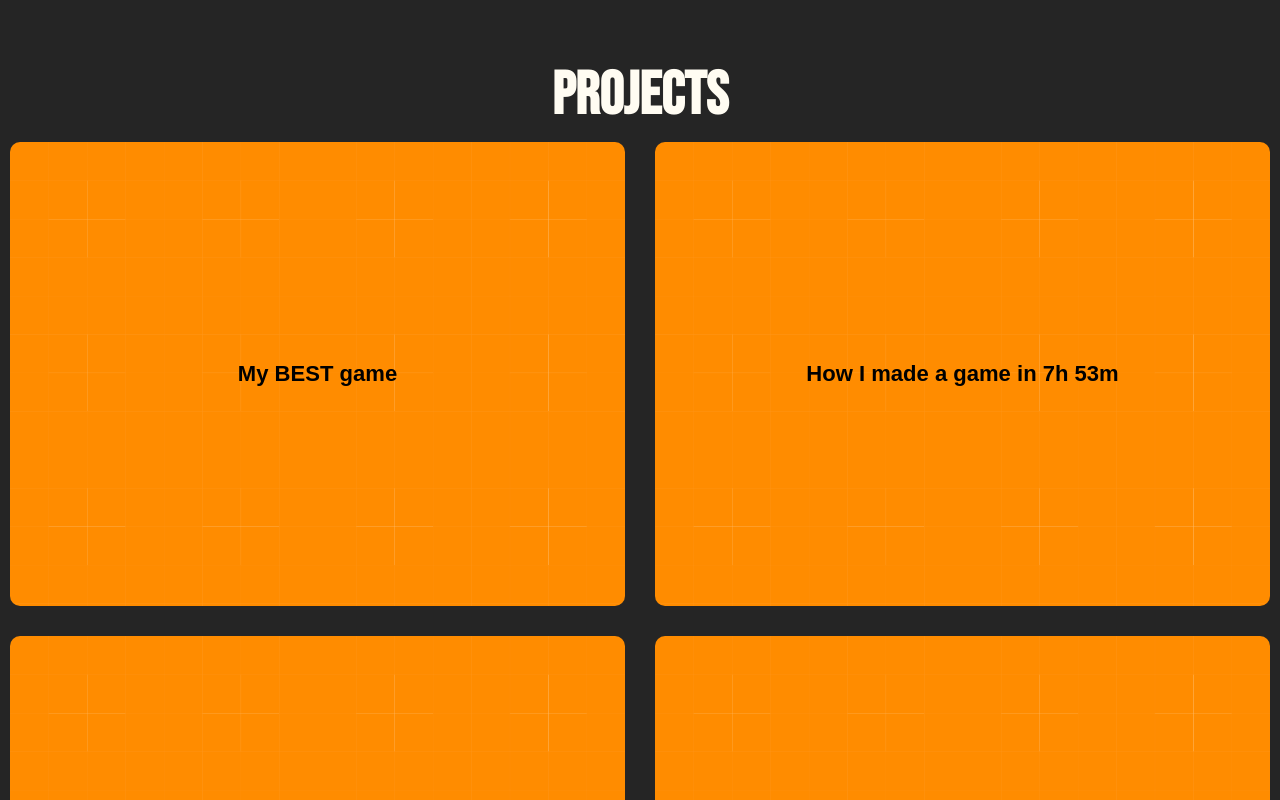
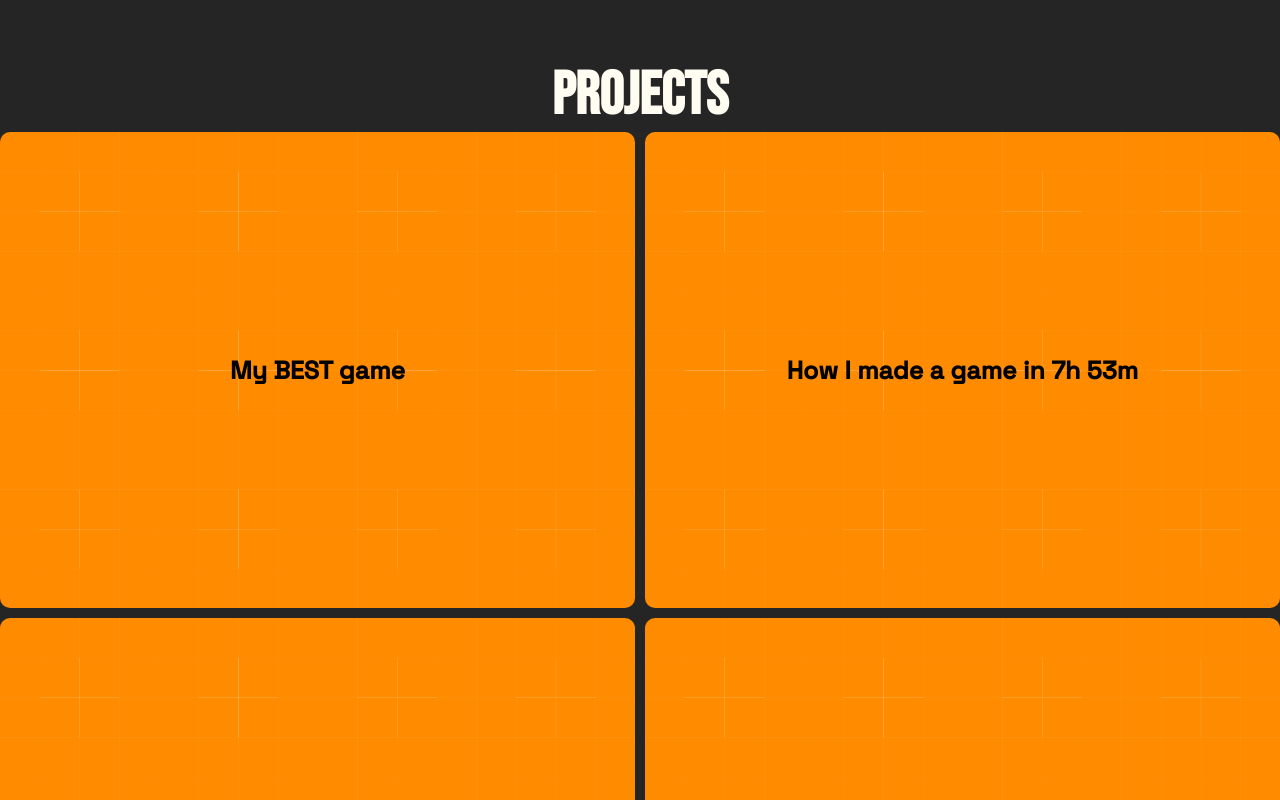
Before and after one commit to psikh286/psikh286.github.io, a React (Create React App) app: page /#/ in a window 1280 px wide. Shown: the part 900-1700 px from the top of the page. Built offline with nearby package versions, Linux system fonts and the light colour scheme.

Commit message:
[EDIT] project Card css;

```diff
--- a/src/components/project/projectCard.css
+++ b/src/components/project/projectCard.css
@@ -1,12 +1,13 @@
 
 .project__card {
-    height: auto;
     background-image: url(../../img/protoTexturesPng/Orange/texture_03.png);
     background-size: 50%;
 
     box-shadow: rgb(167, 75, 75);
     border-radius: 10px;
-    margin: 10px;
+
+    aspect-ratio: 4/3;
+    overflow: hidden;
 }
 
 .project__card-item {
@@ -14,35 +15,34 @@
     flex-direction: column;
     justify-content: center;
     align-items: center;
-    max-width: 800px;
-    padding: 5px;
+
+    padding: 3px;
+
     position: relative;
     user-select: none;
+    height: 100%;
 }
 
 .project__title {
     position: absolute;
     opacity: 1;
-    transition: opacity 1s ease;
+    transition: opacity 0.2s ease-in-out;
 
     padding: 2rem;
     text-align: center;
 
 
     word-break: break-word;
-    font-family: Arial;
-    font-size: clamp(1rem, 0.8187rem + 0.7005vw, 2.5rem);
+    font-family: 'Space Grotesk', sans-serif;
+    font-size: clamp(1rem, 1rem + 0.7005vw, 2.5rem);
     color: black;
 }
 
 
 .project__card-img {
-    width: 100%;
-    height: 80%;
-    object-fit: cover;
-    overflow: hidden;
+    height: 100%;
+
     border-radius: 10px;
-    box-shadow: 18px 18px 26px 6px rgba(34, 60, 80, 0.2);
     opacity: 0;
     transition: opacity 1s ease;
 }
@@ -59,7 +59,7 @@
     opacity: 0;
 }
 
-
+/*
 @media only screen and (min-width: 1797px){
     .project__card-item {
         width: 800px;
@@ -69,4 +69,4 @@
     .project__card-item {
         width: 640px;
     }
-}
+}*/
```
